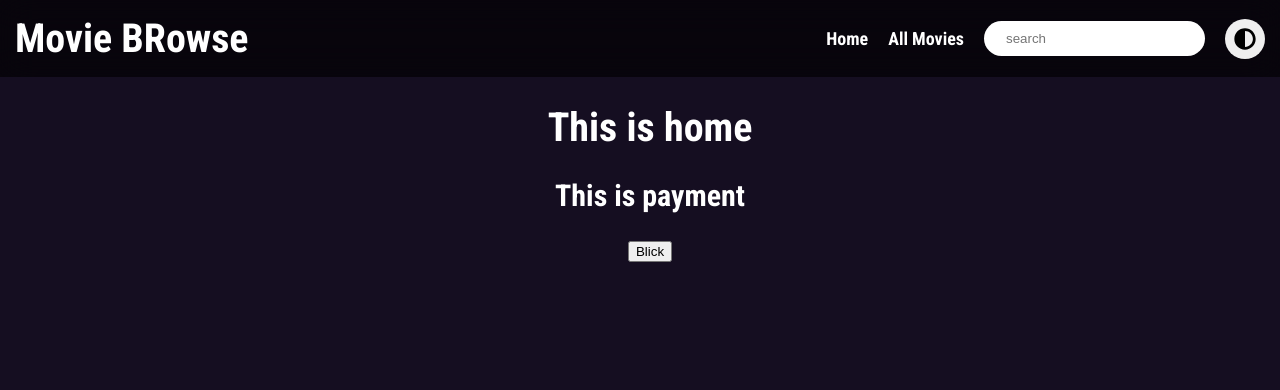
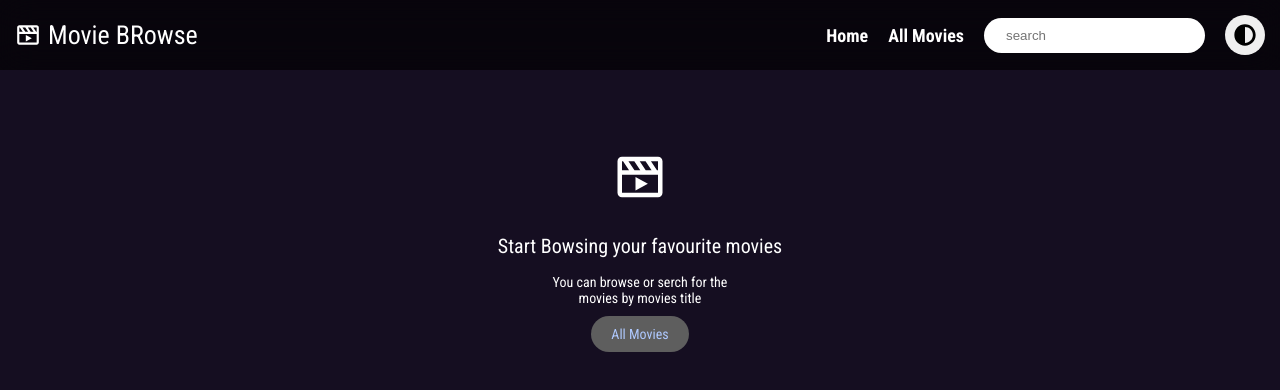
Before and after one commit to tsandeepa/react-movies, a React (Create React App) app: page / in a window 1280 px wide. Shown: the top 390 px of the page. Built offline with nearby package versions, Linux system fonts and the light colour scheme.

Commit message:
Home page added dummy text, Fixed routing on refresh

```diff
--- a/package.json
+++ b/package.json
@@ -15,6 +15,7 @@
     "leva": "^0.9.18",
     "react": "^17.0.2",
     "react-dom": "^17.0.2",
+    "react-icons": "^4.3.1",
     "react-router-dom": "^5.3.0",
     "react-scripts": "5.0.0",
     "react-spring": "^9.4.2",
--- a/src/App.js
+++ b/src/App.js
@@ -25,7 +25,7 @@ function App() {
 
   return (
 
-    <Router basename="/movieslist/1">
+    <Router basename="/react-movies/">
       <div className="App">
       <ThemeProvider theme={theme}>
         <GlobalStyles/>
--- a/src/Home.js
+++ b/src/Home.js
@@ -2,13 +2,14 @@
 import Payment from "./Payment";
 import { Container } from "./components/styled/Container.styled";
 import {  animated, useSpring} from 'react-spring'
+import { BiMoviePlay } from "react-icons/bi";
+import { Link } from "react-router-dom";
 
 
 
 const Home = () => {
 
 
-    const width = '1300px'
 
     const fade = useSpring({
         from: { opacity : 0},
@@ -20,10 +21,18 @@ const Home = () => {
 
 
 
-        <Container wi={width}>
+        <Container >
             <animated.div style={fade}>
-                <h1>This is home</h1>
-                <Payment/>
+                <div className="home-desc">
+                    <span className="m-ico"><BiMoviePlay/></span>
+
+                    <h2 className="main-text">Start Bowsing your favourite movies</h2>
+                    <p>You can browse or serch for the <br/> movies by movies title</p>
+
+                    <Link className="btn-all" to="/movieslist/1">All Movies</Link>
+                </div>
+
+
                 {/* <button onClick={}>Previous</button>
                 <label htmlFor="">{}</label>
                 <button onClick={}>Next</button> */}
--- a/src/Navbar.js
+++ b/src/Navbar.js
@@ -5,6 +5,7 @@ import { Nav } from "./components/styled/Nav.styled";
 import { FontAwesomeIcon } from '@fortawesome/react-fontawesome'
 import { faAdjust, faAngleLeft } from '@fortawesome/free-solid-svg-icons'
 import { motion } from "framer-motion"
+import { BiMoviePlay } from "react-icons/bi";
 
 
 
@@ -100,7 +101,7 @@ const Navbar = ({themeChange}) => {
 
         <Nav>
             <div className="tp-left">
-                <h1>Movie BRowse</h1>
+                <h1> <BiMoviePlay/> Movie BRowse</h1>
                 {/* <div>
                     <button onClick={()=> setActiveGenre(0)}>All</button>
                     <button onClick={()=> setActiveGenre(35)}>Commedy</button>
--- a/src/components/styled/Container.styled.js
+++ b/src/components/styled/Container.styled.js
@@ -4,5 +4,29 @@ export const Container = styled.div`
     /* background: #ccc; */
     /* background:${({theme})=> theme.bg};
     color:${({theme})=>theme.color}; */
-    width:${({wi})=>wi};
+    max-width: 800px;
+    margin: 0 auto;
+    .home-desc{
+        margin-top: 80px;
+        .m-ico{
+            font-size: 54px;
+        }
+        .main-text{
+            font-weight: 400;
+            font-size: 20px;
+        }
+        p{
+            font-size: 14px;
+        }
+        .btn-all{
+            background: #5e5e5e;
+            color: #afc9ff;
+            border: none;
+            border-radius: 40px;
+            padding: 10px 20px;
+            text-decoration: none;
+            font-size: 14px;
+        }
+    }
+
 `
--- a/src/components/styled/Nav.styled.js
+++ b/src/components/styled/Nav.styled.js
@@ -23,7 +23,14 @@ export const Nav = styled.div`
             align-items: center;
             justify-content: space-between;
             gap: 20px;
-            h1{margin:0}
+            h1{
+                margin:0;
+                font-size: 26px;
+                font-weight: 400;
+                display: flex;
+                align-items: center;
+                gap: 7px;
+            }
             .nav-menu{
                 display: flex;
                 gap: 20px;
```
Also changed, not shown: 1 other file (tests, documents, lock files or other folders).
